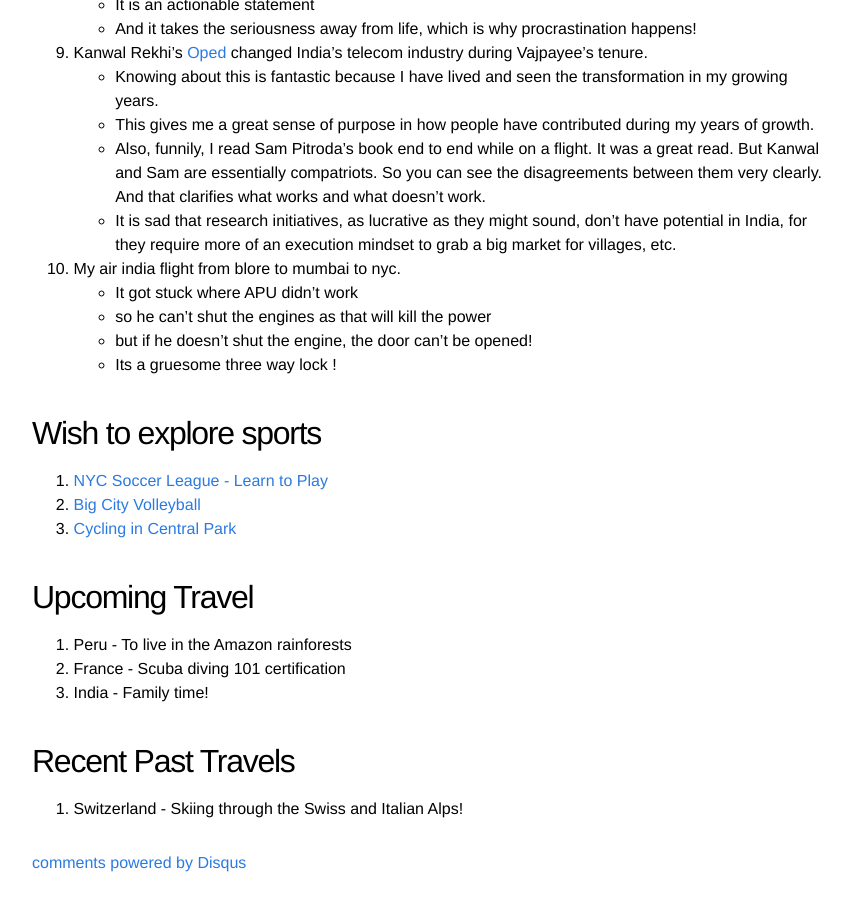
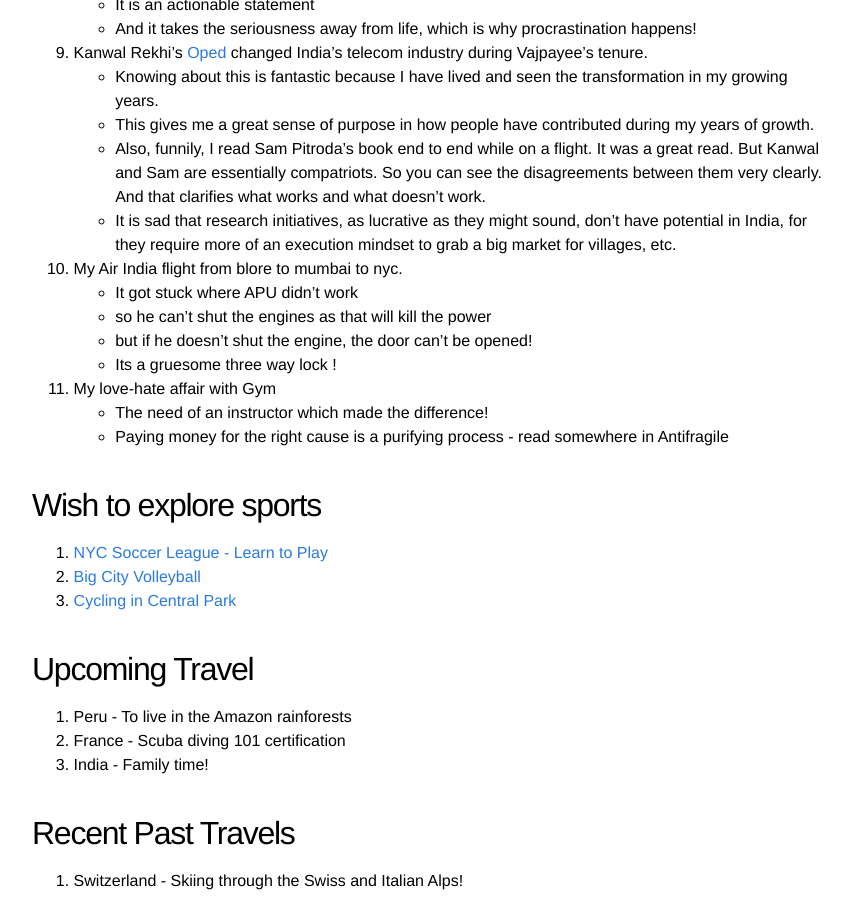
Before and after one commit to kislayabhi/kislayabhi.github.io, a Jekyll site: the page built from _posts/2024-7-23-My-personal-playlist.md, in a window 1280 px wide and 900 px high, scrolled down 3912 px. Shown: the whole window, without its empty margins (208-1060 px from the left). Built offline with Jekyll 4.4.1, drawn with Linux system fonts in a browser that asks for light colours; comment, search, counter and statistics services are not loaded.

Commit message:
Update 2024-7-23-My-personal-playlist.md

```diff
--- a/_posts/2024-7-23-My-personal-playlist.md
+++ b/_posts/2024-7-23-My-personal-playlist.md
@@ -132,12 +132,14 @@ I only recently realized that there are certain things in the world that I etern
    - Also, funnily, I read Sam Pitroda's book end to end while on a flight. It was a great read. But Kanwal and Sam are essentially compatriots. So you can see the disagreements between them very clearly. And that clarifies what works and what doesn't work.
    - It is sad that research initiatives, as lucrative as they might sound, don't have potential in India, for they require more of an execution mindset to grab a big market for villages, etc.
 
-10. My air india flight from blore to mumbai to nyc.
+10. My Air India flight from blore to mumbai to nyc.
     - It got stuck where APU didn't work
     - so he can't shut the engines as that will kill the power
     - but if he doesn't shut the engine, the door can't be opened!
     - Its a gruesome three way lock !
-
+11. My love-hate affair with Gym
+    - The need of an instructor which made the difference!
+    - Paying money for the right cause is a purifying process - read somewhere in Antifragile
 
 
 ## Wish to explore sports
```
